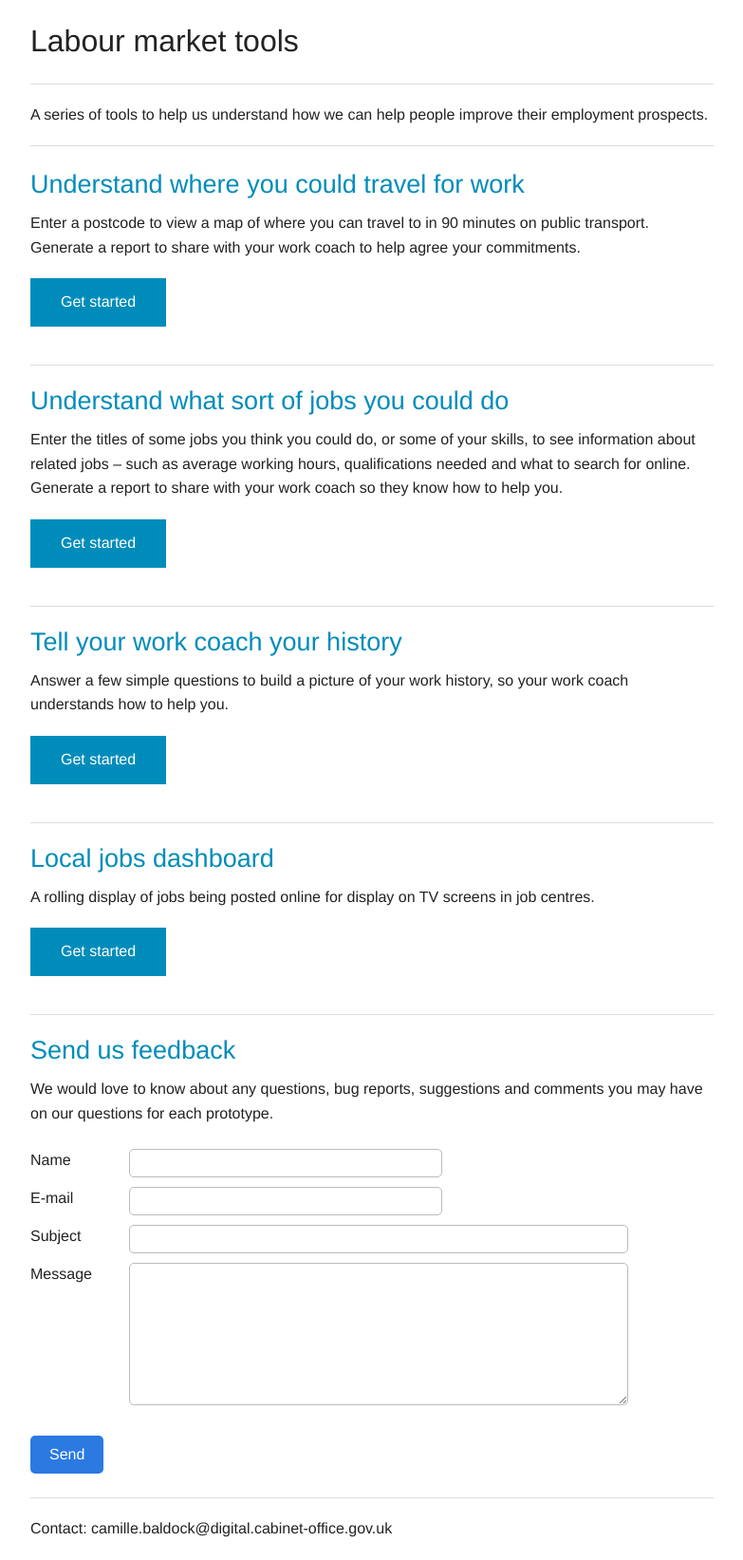
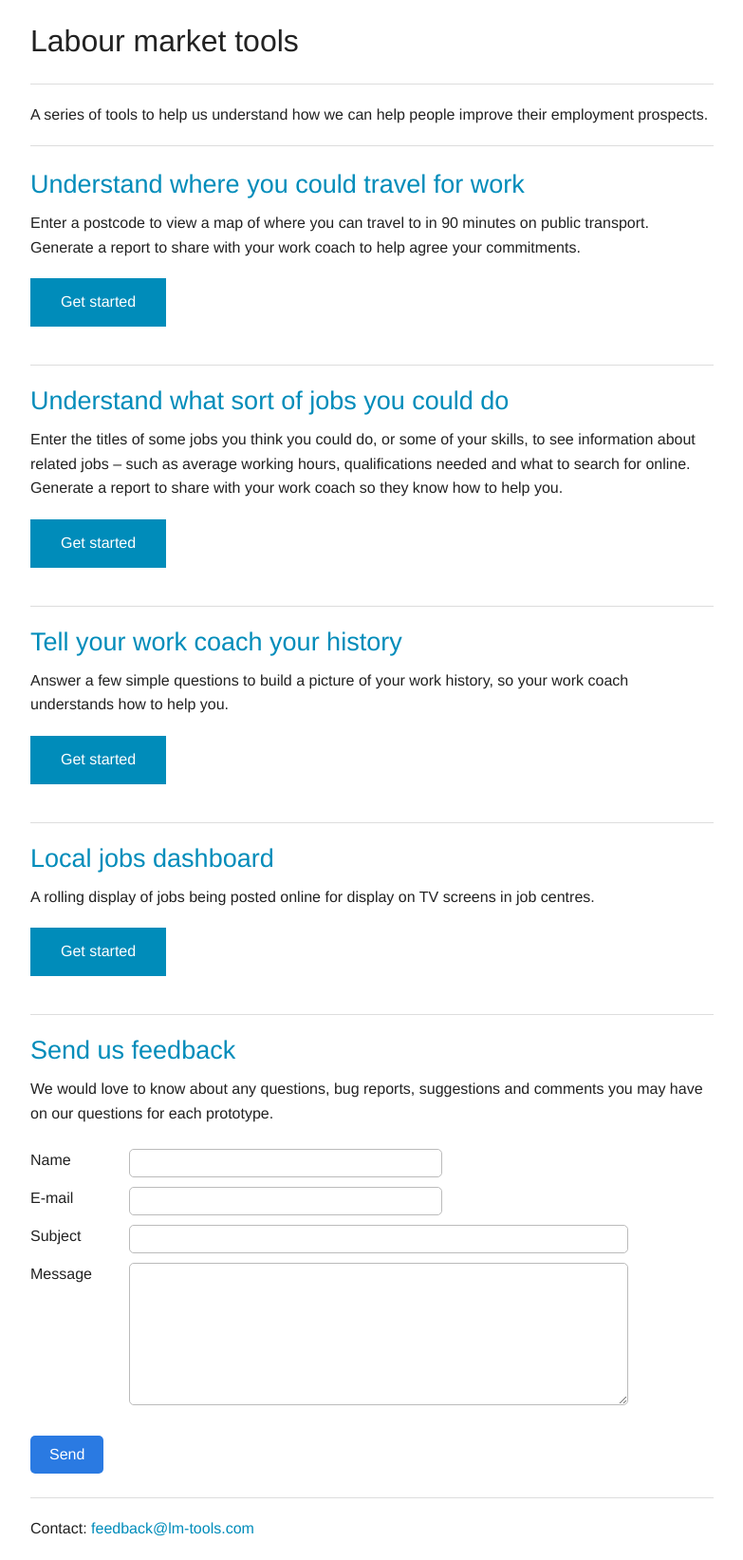
Before and after one commit to lm-tools/lmt-information, a Jekyll site: the page built from jekyll_source/index.html, in a window 1280 px wide. Shown: the whole page at 95% size, without its empty margins (123-906 px from the left). Built offline with Jekyll 4.4.1, drawn with Linux system fonts in a browser that asks for light colours.

Commit message:
Update contact email address

```diff
--- a/jekyll_source/_layouts/default.html
+++ b/jekyll_source/_layouts/default.html
@@ -59,7 +59,7 @@
 
     <footer class="row">
       <div class="columns">
-        <p>Contact: camille.baldock@digital.cabinet-office.gov.uk</p>
+        <p>Contact: <a href="mailto:feedback@lm-tools.com">feedback@lm-tools.com</a></p>
       </div>
     </footer>
 
```
